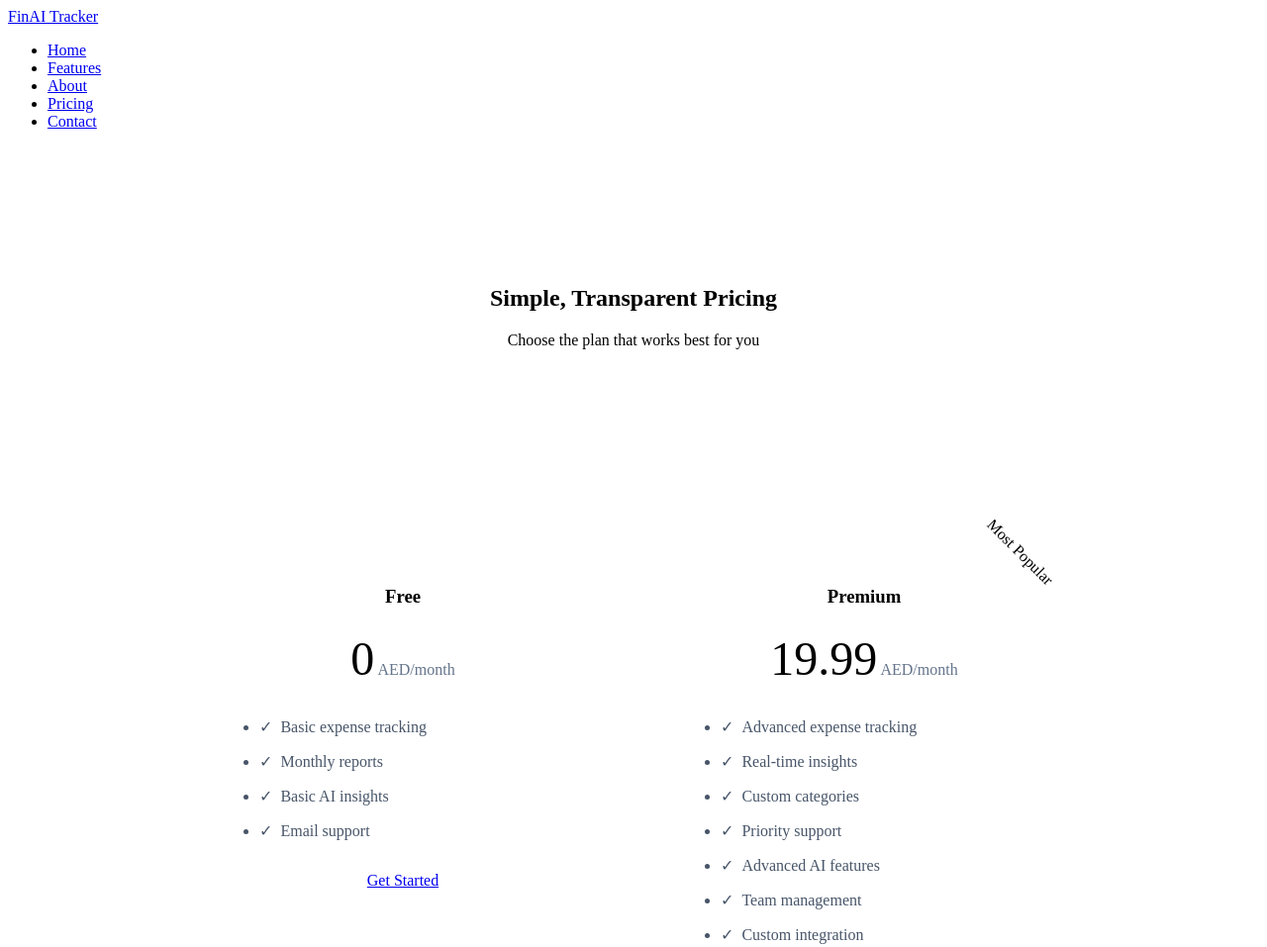
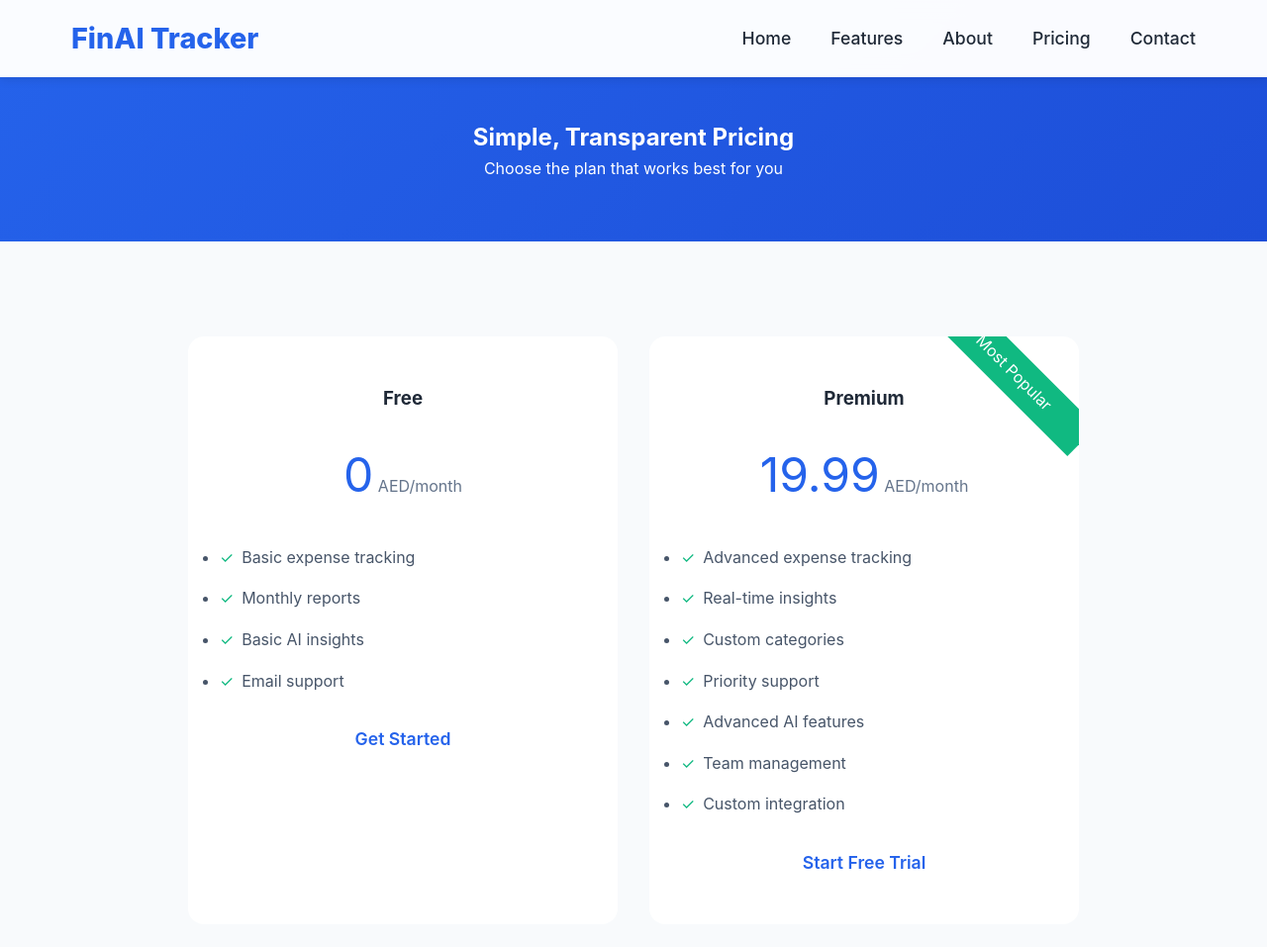
Before and after one commit to HamzaKharouf/FinAITracker, a website: page pricing.html in a window 1280 px wide. Shown: the top 957 px of the page at 99% size. Drawn offline with Linux system fonts and the light colour scheme; files that its build step writes are made by us from their sources; files whose address does not match are found by name.

Commit message:
Update pricing.html

```diff
--- a/pricing.html
+++ b/pricing.html
@@ -4,16 +4,16 @@
     <meta charset="UTF-8">
     <meta name="viewport" content="width=device-width, initial-scale=1.0">
     <title>Pricing - FinAI Tracker</title>
-    <link rel="stylesheet" href="css/home.css">
+    <link rel="stylesheet" href="css/index.css">
     <link rel="stylesheet" href="css/pricing.css">
     <link rel="stylesheet" href="https://cdnjs.cloudflare.com/ajax/libs/font-awesome/6.0.0/css/all.min.css">
 </head>
 <body>
     <nav class="navbar">
         <div class="container">
-            <a href="Home.html" class="logo">FinAI Tracker</a>
+            <a href="index.html" class="logo">FinAI Tracker</a>
             <ul class="nav-links">
-                <li><a href="Home.html">Home</a></li>
+                <li><a href="index.html">Home</a></li>
                 <li><a href="features.html">Features</a></li>
                 <li><a href="about.html">About</a></li>
                 <li><a href="pricing.html">Pricing</a></li>
```
